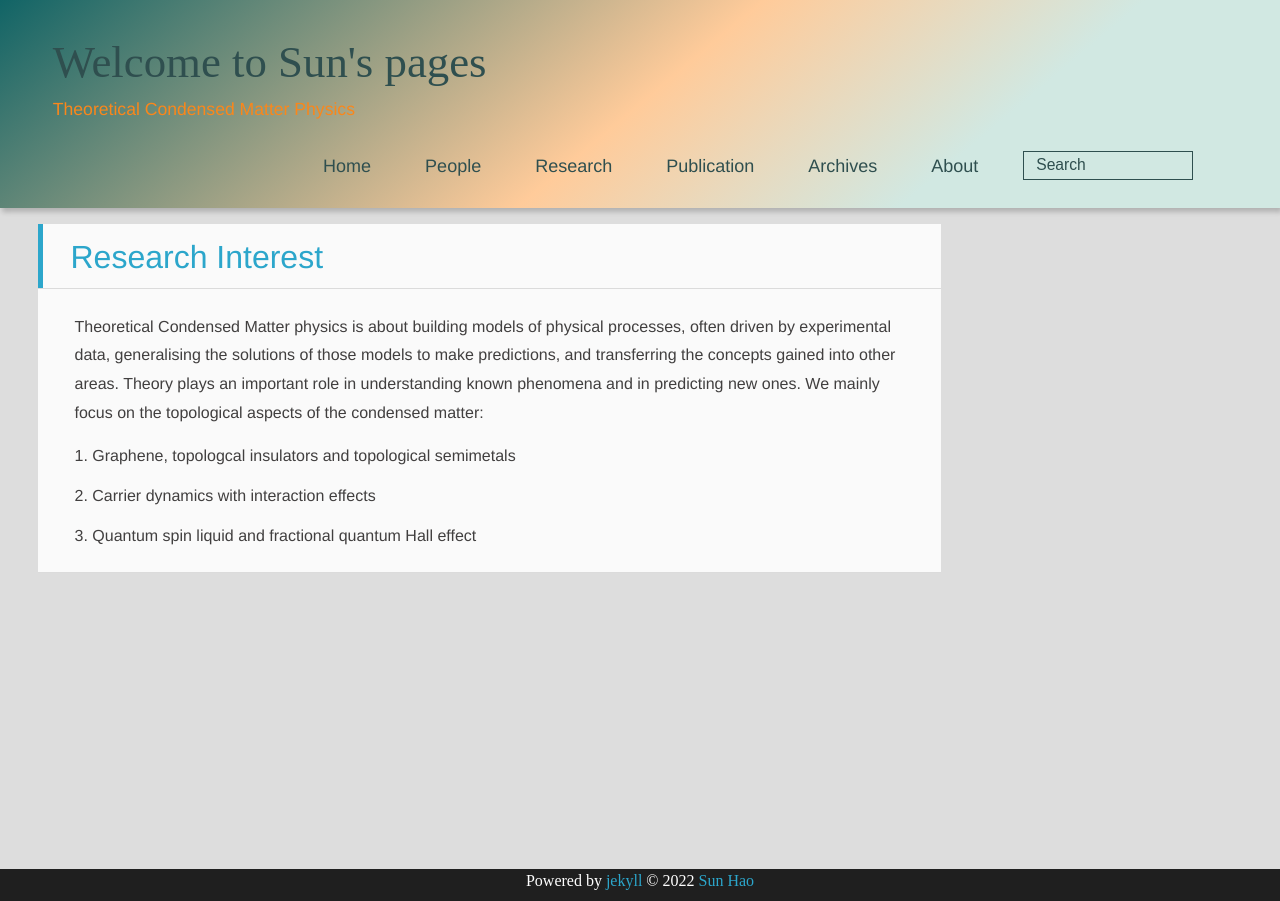
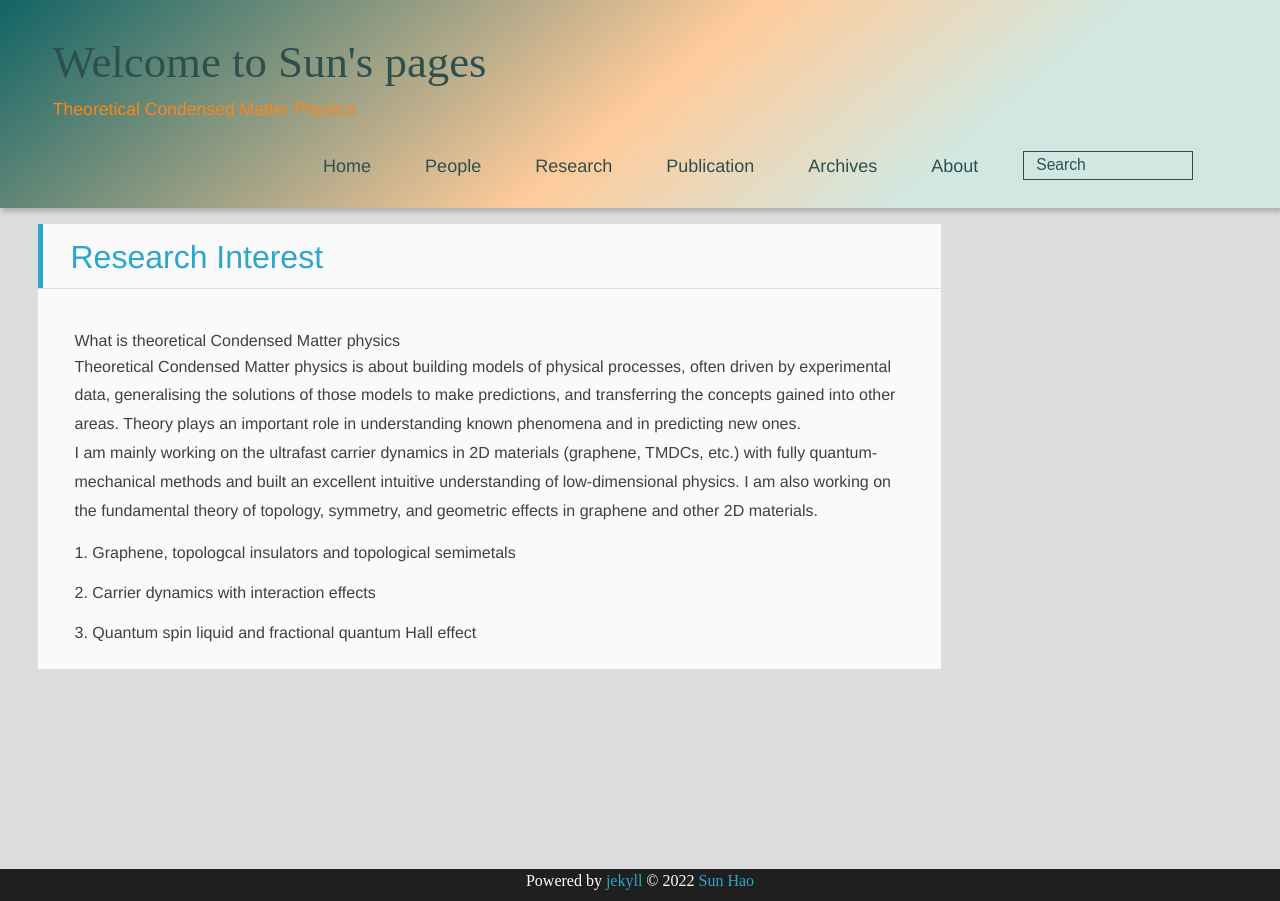
Before and after one commit to sunohao/sunhao_physics, a Jekyll site: the page built from research/index.html, in a window 1280 px wide. Built offline with Jekyll 4.4.1, drawn with Linux system fonts in a browser that asks for light colours; nearby versions of some CDN libraries; some web fonts are replaced.

Commit message:
change research page

```diff
--- a/research/index.html
+++ b/research/index.html
@@ -4,9 +4,17 @@ type: page
 title: Research Interest
 ---
 <div>
-Theoretical Condensed Matter physics is about building models of physical processes, often driven by experimental data, generalising the solutions of those models to make predictions,
-and transferring the concepts gained into other areas.
-Theory plays an important role in understanding known phenomena and in predicting new ones. We mainly focus on the topological aspects of the condensed matter:
+    <p>What is theoretical Condensed Matter physics</p>
+    Theoretical Condensed Matter physics is about building models of physical processes,
+    often driven by experimental data, generalising the solutions of those models to make
+    predictions, and transferring the concepts gained into other areas. Theory plays an
+    important role in understanding known phenomena and in predicting new ones.
+</div>
+
+<div>
+    I am mainly working on the ultrafast carrier dynamics in 2D materials (graphene, TMDCs, etc.)
+    with fully quantum-mechanical methods and built an excellent intuitive understanding of low-dimensional physics.
+    I am also working on the fundamental theory of topology, symmetry, and geometric effects in graphene and other 2D materials.
 
 <p>1. Graphene, topologcal insulators and topological semimetals</p>
 
```
Also changed, not shown: people/profile.png, 2 other files.
